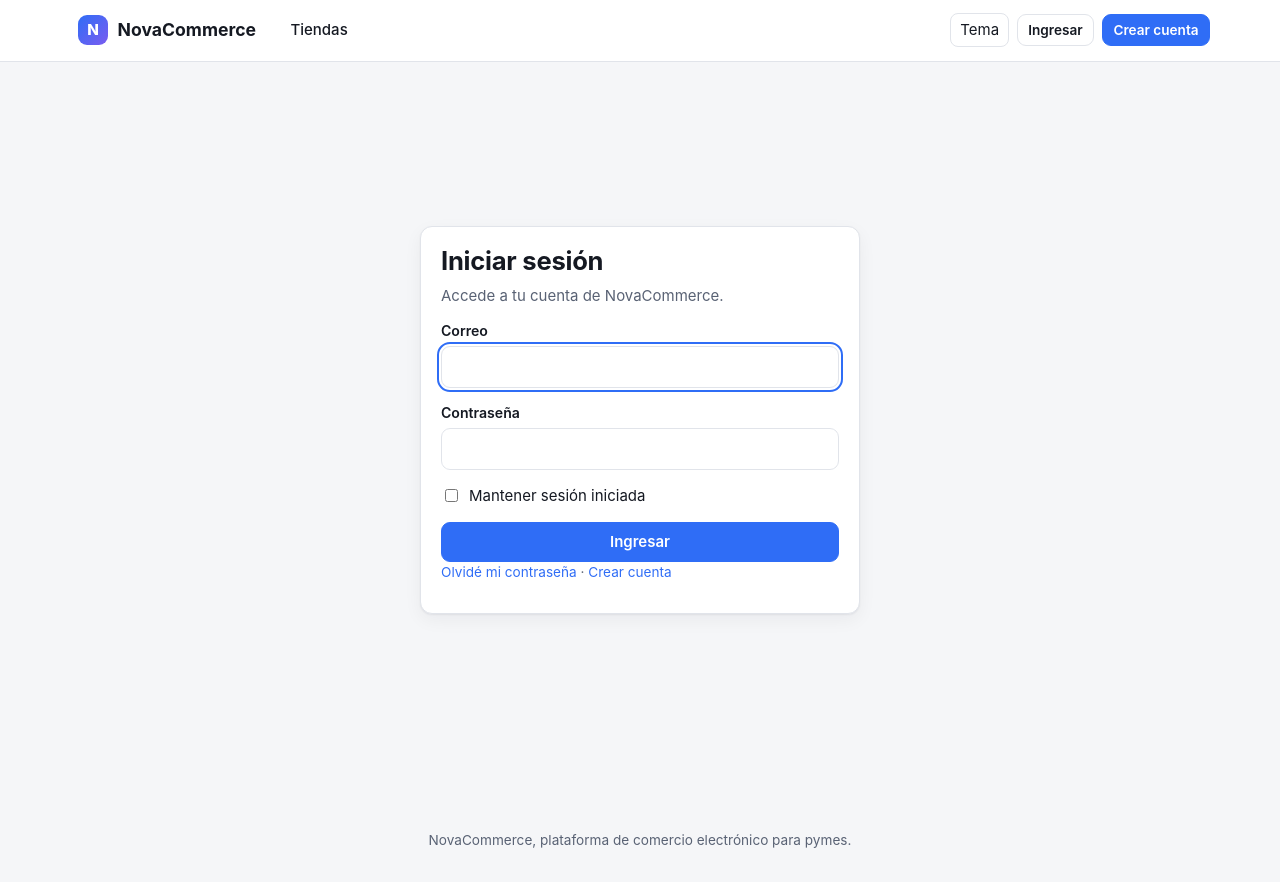
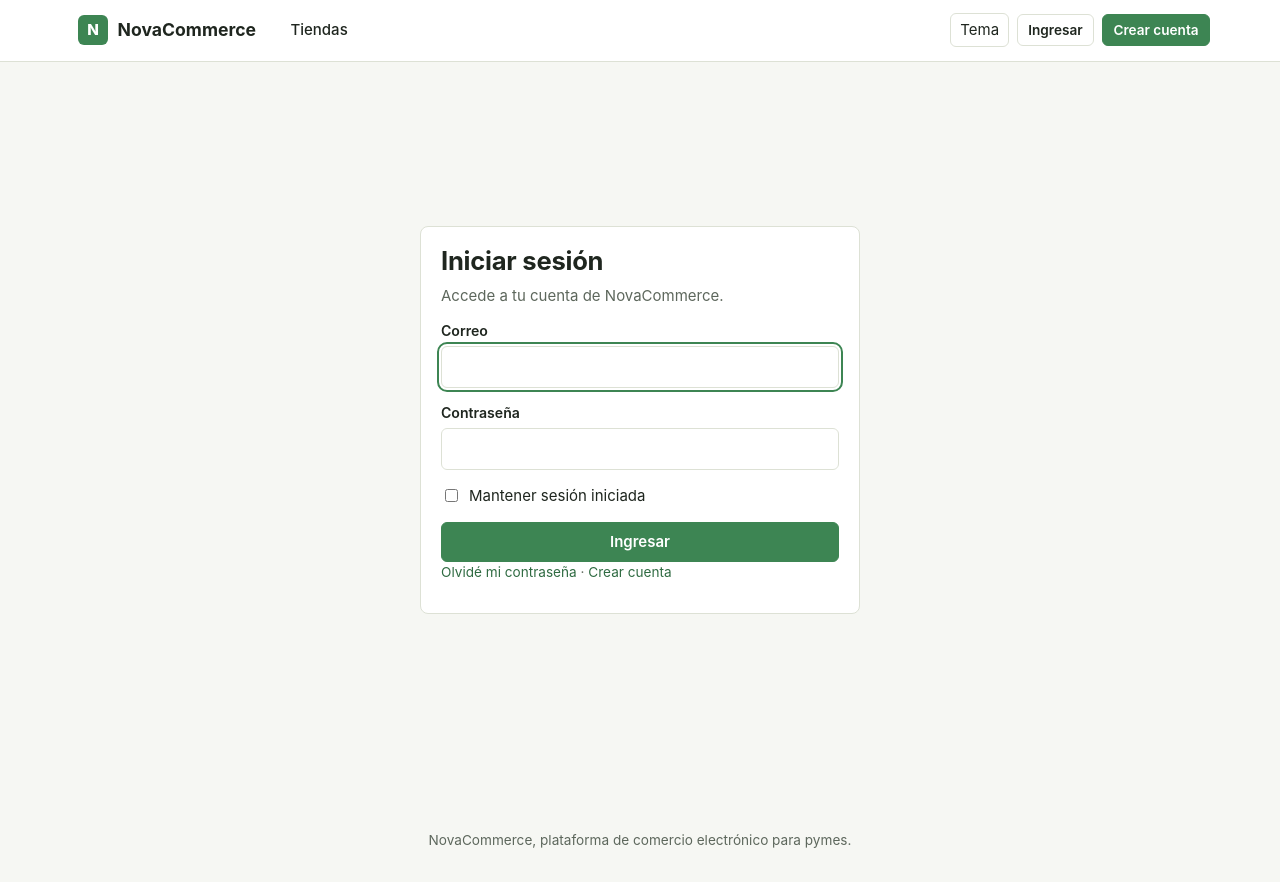
Before and after one commit to Ndeahxyzlo/Novacommerce, a Flask app: a page that uses app/templates/base.html in a window 1280 px wide. Run offline with Flask 3, Linux system fonts and the light colour scheme; some libraries are stand-ins or nearby versions.

Commit message:
Rediseno visual: verde suave, botones planos y sin degradados ni sombras
- Color principal #3d8553 con fondos calidos (#f6f7f3 pagina, #ffffff tarjetas) y bordes suaves
- Modo oscuro resuelto solo con variables CSS (color-scheme por tema)
- Botones planos: sin transicion, sombra ni degradado
- Se quitan los degradados de .brand-mark y .product-card .thumb y el box-shadow de .card
- Radios mas chicos; texto de enlaces y estados con --accent-text / --accent-hover
- public/static/css/app.css sincronizado con app/static/css/app.css

Co-Authored-By: Claude Sonnet 5.5 <noreply@anthropic.com>
Claude-Session: https://claude.ai/code/session_01KwmFkjDC9MyfoykFQcRwz3

```diff
--- a/app/static/css/app.css
+++ b/app/static/css/app.css
@@ -1,13 +1,16 @@
 :root {
-  --bg: #f5f6f8;
+  color-scheme: light;
+  --bg: #f6f7f3;
   --surface: #ffffff;
-  --surface-2: #eff1f5;
-  --text: #151922;
-  --muted: #596274;
-  --border: #e1e4ea;
-  --accent: #2f6df6;
-  --accent-strong: #1e54cf;
-  --accent-soft: #e7eeff;
+  --surface-2: #eef0e9;
+  --text: #1f261f;
+  --muted: #5d675c;
+  --border: #dde1d5;
+  --accent: #3d8553;
+  --accent-hover: #347247;
+  --accent-text: #2f6b42;
+  --accent-soft: #e3eee6;
+  --on-accent: #ffffff;
   --success: #12805c;
   --success-soft: #dcf4ea;
   --warning: #9a5b00;
@@ -16,22 +19,25 @@
   --danger-soft: #fde3e5;
   --info: #1f6fa8;
   --info-soft: #dff0fb;
-  --shadow: 0 1px 2px rgba(16, 24, 40, 0.06), 0 6px 18px rgba(16, 24, 40, 0.05);
-  --radius: 12px;
+  --radius: 8px;
+  --radius-sm: 6px;
   --sidebar: 248px;
   --font: "Inter", "Segoe UI", system-ui, -apple-system, Roboto, "Helvetica Neue", Arial, sans-serif;
 }
 
 [data-theme="dark"] {
-  --bg: #0e1116;
-  --surface: #171b22;
-  --surface-2: #1f242d;
-  --text: #e8ebf0;
-  --muted: #9aa3b2;
-  --border: #2a303a;
-  --accent: #6b98ff;
-  --accent-strong: #8db0ff;
-  --accent-soft: #1c2740;
+  color-scheme: dark;
+  --bg: #121512;
+  --surface: #1a1f1a;
+  --surface-2: #232923;
+  --text: #e6ebe4;
+  --muted: #9ba597;
+  --border: #2c332b;
+  --accent: #3d8553;
+  --accent-hover: #347247;
+  --accent-text: #86c99b;
+  --accent-soft: #1d2a20;
+  --on-accent: #ffffff;
   --success: #46c69a;
   --success-soft: #12302a;
   --warning: #f0b45a;
@@ -40,15 +46,10 @@
   --danger-soft: #3a1a1f;
   --info: #67b6ea;
   --info-soft: #14283a;
-  --shadow: 0 1px 2px rgba(0, 0, 0, 0.4), 0 6px 18px rgba(0, 0, 0, 0.35);
 }
 
 * {
   box-sizing: border-box;
-}
-
-html {
-  color-scheme: light dark;
 }
 
 body {
@@ -62,7 +63,7 @@ body {
 }
 
 a {
-  color: var(--accent);
+  color: var(--accent-text);
   text-decoration: none;
 }
 
@@ -150,11 +151,11 @@ p {
 .brand-mark {
   width: 30px;
   height: 30px;
-  border-radius: 9px;
-  background: linear-gradient(135deg, var(--accent), #7a5cf0);
+  border-radius: var(--radius-sm);
+  background: var(--accent);
   display: inline-grid;
   place-items: center;
-  color: #ffffff;
+  color: var(--on-accent);
   font-weight: 800;
   font-size: 0.95rem;
 }
@@ -179,7 +180,7 @@ p {
   justify-content: space-between;
   gap: 0.5rem;
   padding: 0.5rem 0.65rem;
-  border-radius: 8px;
+  border-radius: var(--radius-sm);
   color: var(--text);
   font-weight: 500;
 }
@@ -191,7 +192,7 @@ p {
 
 .nav a.active {
   background: var(--accent-soft);
-  color: var(--accent-strong);
+  color: var(--accent-text);
 }
 
 .sidebar-foot {
@@ -266,7 +267,6 @@ p {
   background: var(--surface);
   border: 1px solid var(--border);
   border-radius: var(--radius);
-  box-shadow: var(--shadow);
   padding: 1.15rem 1.25rem;
 }
 
@@ -321,14 +321,14 @@ p {
   justify-content: center;
   gap: 0.4rem;
   padding: 0.5rem 0.95rem;
-  border-radius: 9px;
+  border-radius: var(--radius-sm);
   border: 1px solid var(--border);
   background: var(--surface);
   color: var(--text);
   font: inherit;
   font-weight: 600;
   cursor: pointer;
-  transition: background 0.15s, border-color 0.15s;
+  box-shadow: none;
 }
 
 .btn:hover {
@@ -339,12 +339,12 @@ p {
 .btn-primary {
   background: var(--accent);
   border-color: var(--accent);
-  color: #ffffff;
+  color: var(--on-accent);
 }
 
 .btn-primary:hover {
-  background: var(--accent-strong);
-  border-color: var(--accent-strong);
+  background: var(--accent-hover);
+  border-color: var(--accent-hover);
 }
 
 .btn-danger {
@@ -390,7 +390,7 @@ select,
 textarea {
   width: 100%;
   padding: 0.55rem 0.7rem;
-  border-radius: 9px;
+  border-radius: var(--radius-sm);
   border: 1px solid var(--border);
   background: var(--surface);
   color: var(--text);
@@ -519,7 +519,7 @@ th.num {
 
 .badge-shipped {
   background: var(--accent-soft);
-  color: var(--accent-strong);
+  color: var(--accent-text);
 }
 
 .badge-delivered,
@@ -548,7 +548,7 @@ th.num {
 
 .flash {
   padding: 0.7rem 0.95rem;
-  border-radius: 10px;
+  border-radius: var(--radius-sm);
   border: 1px solid var(--border);
   background: var(--surface);
 }
@@ -617,7 +617,7 @@ th.num {
 }
 
 .chart .bar:hover {
-  fill: var(--accent-strong);
+  fill: var(--accent-hover);
 }
 
 .chart .line {
@@ -710,11 +710,11 @@ th.num {
 
 .product-card .thumb {
   aspect-ratio: 4 / 3;
-  border-radius: 10px;
-  background: linear-gradient(135deg, var(--accent-soft), var(--surface-2));
+  border-radius: var(--radius-sm);
+  background: var(--accent-soft);
   display: grid;
   place-items: center;
-  color: var(--accent-strong);
+  color: var(--accent-text);
   font-weight: 700;
   font-size: 1.6rem;
 }
@@ -751,7 +751,7 @@ th.num {
 .icon-btn {
   background: none;
   border: 1px solid var(--border);
-  border-radius: 8px;
+  border-radius: var(--radius-sm);
   padding: 0.3rem 0.55rem;
   color: var(--text);
   cursor: pointer;
```
Also changed, not shown: public/static/css/app.css (+44 -44 lines).
